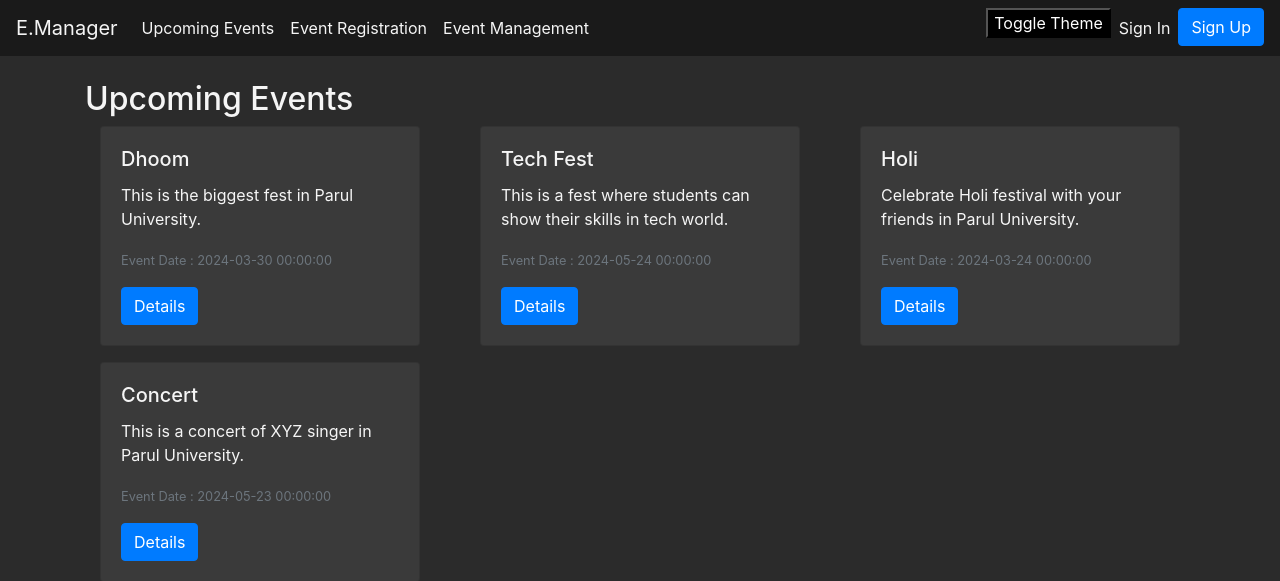
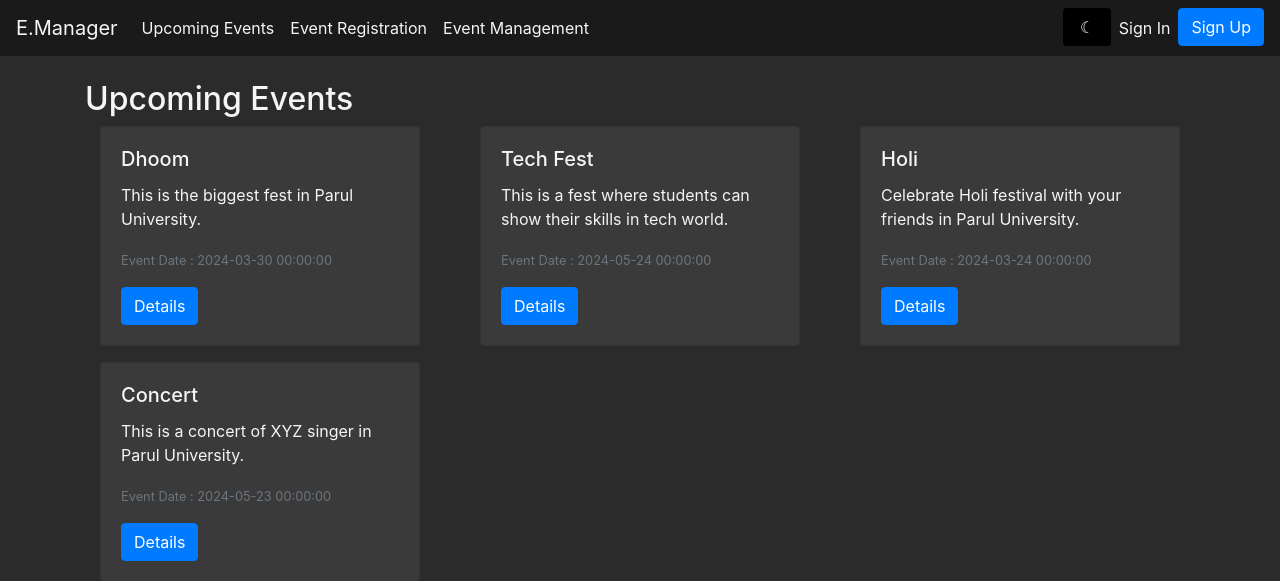
Before and after one commit to Kaushik-Shahare/Event-Manager, a Flask app: page /event in a window 1280 px wide. Shown: the top 581 px of the page. Run offline with Flask 3, Linux system fonts and the light colour scheme; data comes from the database, SQL or seed files in the repository; some libraries are stand-ins or nearby versions.

Commit message:
Modified the Toggle Theme Button

```diff
--- a/App.py
+++ b/App.py
@@ -286,5 +286,6 @@
     session['theme'] = new_theme
     return redirect(request.referrer)
 
+
 if __name__ == '__main__':
     app.run(debug=True)
--- a/templates/create_event.html
+++ b/templates/create_event.html
@@ -51,7 +51,7 @@
         </ul>
         <ul class="navbar-nav ml-auto">
           <form action="/toggle_theme" method="post" id="toggle-theme-form">
-            <input type="submit" value="Toggle Theme" />
+            <input type="submit" class="form-control border-0" value="{% if session['theme'] == 'light-theme' %} &#9788 {% else %} &#9790 {% endif %}" />
           </form>
           {% if 'username' in session %}
           <li class="nav-item dropdown">
--- a/templates/event.html
+++ b/templates/event.html
@@ -52,8 +52,8 @@
           {% endif %}
         </ul>
         <ul class="navbar-nav ml-auto">
-          <form action="/toggle_theme" method="post" id="toggle-theme-form">
-            <input type="submit" value="Toggle Theme" />
+          <form action="/toggle_theme" method="post" id="toggle-theme-form" class="border-0">
+            <input type="submit" class="form-control border-0" value="{% if session['theme'] == 'light-theme' %} &#9788 {% else %} &#9790 {% endif %}" />
           </form>
           {% if 'username' in session %}
           <li class="nav-item dropdown">
--- a/templates/event_manager.html
+++ b/templates/event_manager.html
@@ -51,7 +51,7 @@
         </ul>
         <ul class="navbar-nav ml-auto">
           <form action="/toggle_theme" method="post" id="toggle-theme-form">
-            <input type="submit" value="Toggle Theme" />
+            <input type="submit" class="form-control border-0" value="{% if session['theme'] == 'light-theme' %} &#9788 {% else %} &#9790 {% endif %}" />
           </form>
           {% if 'username' in session %}
           <li class="nav-item dropdown">
--- a/templates/user_management.html
+++ b/templates/user_management.html
@@ -48,7 +48,7 @@
         </ul>
         <ul class="navbar-nav ml-auto">
           <form action="/toggle_theme" method="post" id="toggle-theme-form">
-            <input type="submit" value="Toggle Theme" />
+            <input type="submit" class="form-control border-0" value="{% if session['theme'] == 'light-theme' %} &#9788 {% else %} &#9790 {% endif %}" />
           </form>
           {% if 'username' in session %}
           <li class="nav-item dropdown">
```
